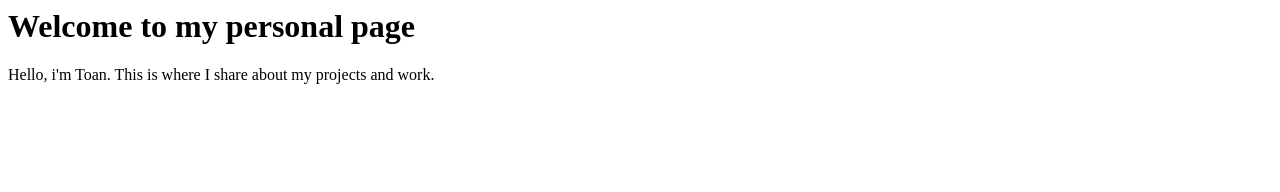
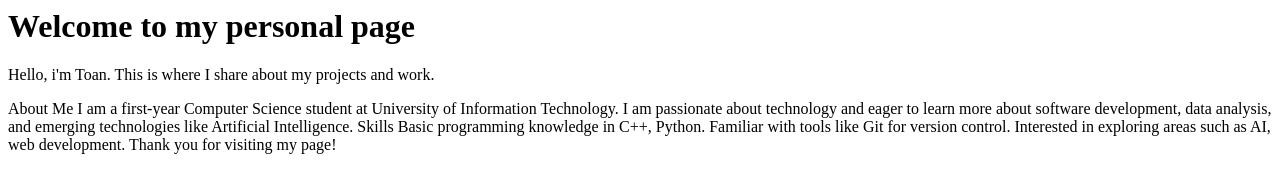
Before and after one commit to Ahihera/Ahihera.github.io, a plain HTML site: page index.html in a window 1280 px wide. Drawn offline with Linux system fonts and the light colour scheme.

Commit message:
Update index.html

```diff
--- a/index.html
+++ b/index.html
@@ -5,5 +5,13 @@
   <body>
     <h1>Welcome to my personal page</h1></h1>
     <p>Hello, i'm Toan. This is where I share about my projects and work.</p>
+    <p>About Me
+I am a first-year Computer Science student at University of Information Technology. I am passionate about technology and eager to learn more about software development, data analysis, and emerging technologies like Artificial Intelligence.
+
+Skills
+Basic programming knowledge in C++, Python.
+Familiar with tools like Git for version control.
+Interested in exploring areas such as AI, web development.
+Thank you for visiting my page!</p>
   </body>
 </html>
```
